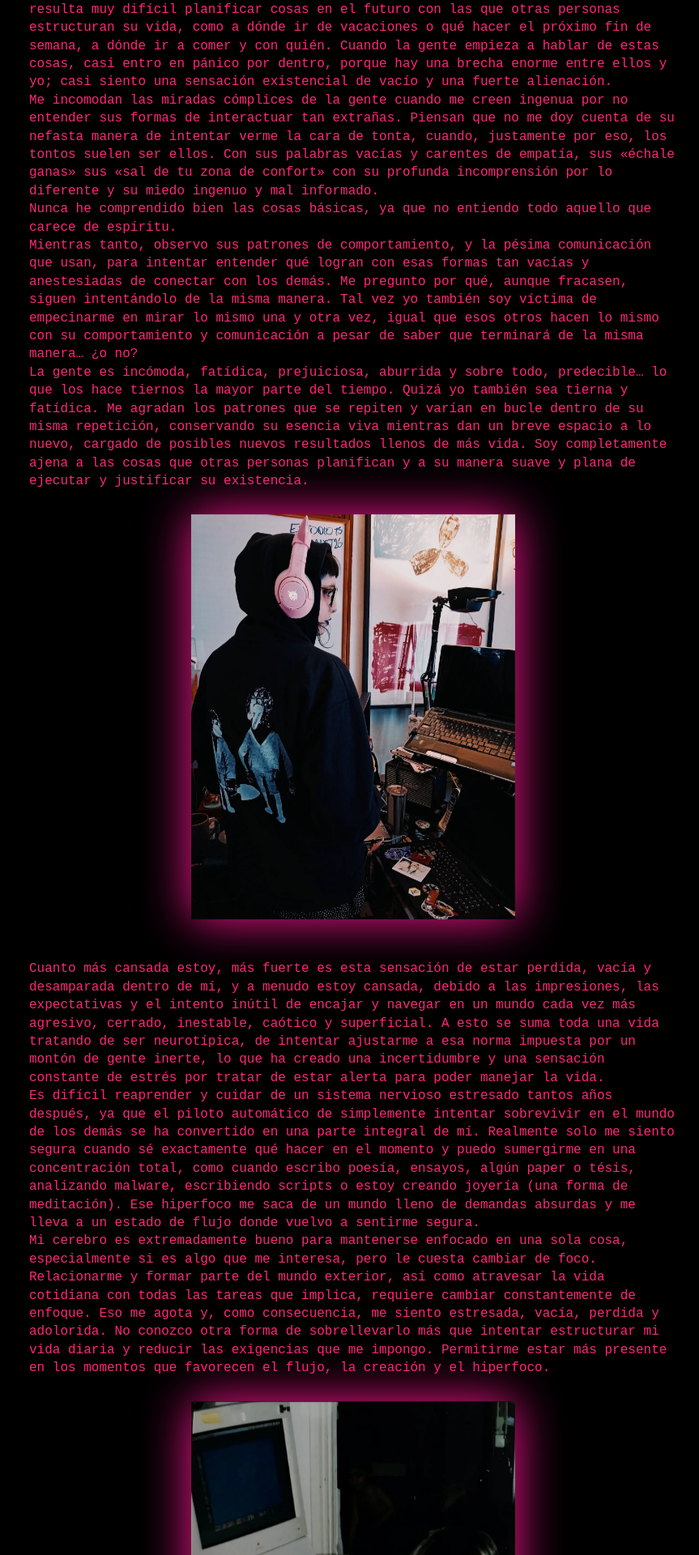
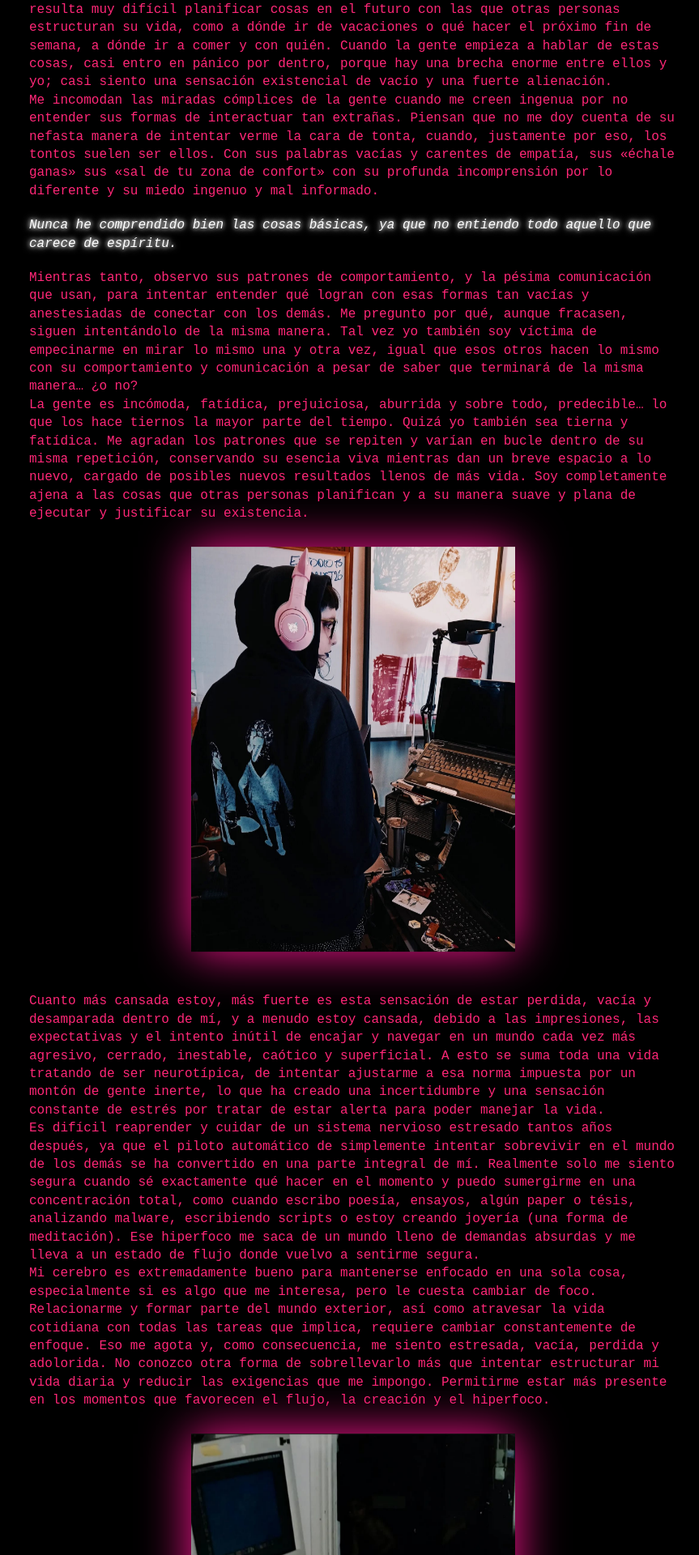
Before and after one commit to medusahra/medusahra.github.io, a Jekyll site: the page built from _posts/2025-11-13-neurodivergente.md, in a window 1280 px wide. Shown: the part 1256-3176 px from the top of the page at 81% size, without its empty margins (204-1067 px from the left). Built offline with Jekyll 4.4.1, drawn with Linux system fonts in a browser that asks for light colours.

Commit message:
Update 2025-11-13-neurodivergente.md

```diff
--- a/_posts/2025-11-13-neurodivergente.md
+++ b/_posts/2025-11-13-neurodivergente.md
@@ -16,7 +16,9 @@ pinned: true
 
 Qué incómoda la vida, pero ya que estamos aquí…
 
-Muy a menudo, más de lo que quisiera, me siento vacía y perdida, también terriblemente triste y huérfana. Es un sentimiento que he llevado conmigo desde que era muy pequeña. Quizá esté relacionado con el hecho de que experimento el mundo exterior como caótico y que tengo dificultad para encontrar sentido en cosas a las que otros les atribuyen significado.
+Muy a menudo, más de lo que quisiera, me siento vacía y perdida, también terriblemente triste y huérfana.
+Es un sentimiento que he llevado conmigo desde que era muy pequeña. Quizá esté relacionado con el hecho de que experimento el mundo exterior como caótico y que tengo dificultad para encontrar sentido
+en cosas a las que otros les atribuyen significado.
 
 Puedo ser ajena a cosas para las que otras personas se preparan, pero siento un significado profundo por unos segundos cuando hay un olor a pasto mojado en el aire después de la lluvia o cuando encuentro la mirada de mi gata Zero en el balcón, temprano en la mañana mientras el sol está saliendo o cuando cae el atardecer y se refleja en mi ventana. Solo pequeños destellos de significado y alegría abrumadores. Luego vuelvo a sentirme vacía y perdida la mayor parte del tiempo.
 
@@ -29,13 +31,17 @@ En un mundo exterior, que con todas sus impresiones, constantemente está pinch
 Me cuesta encontrar significado en tener un determinado trabajo o en otros indicadores de estatus social, incluidos amigos y eventos sociales, pero también me resulta muy difícil planificar cosas en el futuro con las que otras personas estructuran su vida, como a dónde ir de vacaciones o qué hacer el próximo fin de semana, a dónde ir a comer y con quién. Cuando la gente empieza a hablar de estas cosas, casi entro en pánico por dentro, porque hay una brecha enorme entre ellos y yo; casi siento una sensación existencial de vacío y una fuerte alienación.
 
 Me incomodan las miradas cómplices de la gente cuando me creen ingenua por no entender sus formas de interactuar tan extrañas. Piensan que no me doy cuenta de su nefasta manera de intentar verme la cara de tonta, cuando, justamente por eso, los tontos suelen ser ellos. Con sus palabras vacías y carentes de empatía, sus «échale ganas» sus «sal de tu zona de confort» con su profunda incomprensión por lo diferente y su miedo ingenuo y mal informado.
+<div style="margin: 20px 0;"></div>
 
+*Nunca he comprendido bien las cosas básicas, ya que no entiendo todo aquello que carece de espíritu.*
 
-Nunca he comprendido bien las cosas básicas, ya que no entiendo todo aquello que carece de espíritu.
+<div style="margin: 20px 0;"></div>
+Mientras tanto, observo sus patrones de comportamiento, y la pésima comunicación que usan, para intentar entender qué logran con esas formas tan vacías y anestesiadas de conectar con los demás.
+Me pregunto por qué, aunque fracasen, siguen intentándolo de la misma manera. Tal vez yo también soy víctima de empecinarme en mirar lo mismo una y otra vez, igual que esos otros hacen lo mismo con su comportamiento y comunicación a pesar de saber que terminará de la misma manera... ¿o no?
 
-Mientras tanto, observo sus patrones de comportamiento, y la pésima comunicación que usan, para intentar entender qué logran con esas formas tan vacías y anestesiadas de conectar con los demás. Me pregunto por qué, aunque fracasen, siguen intentándolo de la misma manera. Tal vez yo también soy víctima de empecinarme en mirar lo mismo una y otra vez, igual que esos otros hacen lo mismo con su comportamiento y comunicación a pesar de saber que terminará de la misma manera... ¿o no?
-
-La gente es incómoda, fatídica, prejuiciosa, aburrida y sobre todo, predecible... lo que los hace tiernos la mayor parte del tiempo. Quizá yo también sea tierna y fatídica. Me agradan los patrones que se repiten y varían en bucle dentro de su misma repetición, conservando su esencia viva mientras dan un breve espacio a lo nuevo, cargado de posibles nuevos resultados llenos de más vida. Soy completamente ajena a las cosas que otras personas planifican y a su manera suave y plana de ejecutar y justificar su existencia.
+La gente es incómoda, fatídica, prejuiciosa, aburrida y sobre todo, predecible... lo que los hace tiernos la mayor parte del tiempo. Quizá yo también sea tierna y fatídica.
+Me agradan los patrones que se repiten y varían en bucle dentro de su misma repetición, conservando su esencia viva mientras dan un breve espacio a lo nuevo, cargado de posibles nuevos resultados
+llenos de más vida. Soy completamente ajena a las cosas que otras personas planifican y a su manera suave y plana de ejecutar y justificar su existencia.
 
 
 
@@ -120,6 +126,9 @@ Gracias por leer, y si llegaste hasta aquí, si quieres conocer mi trabajo orfeb
 <a href="https://www.instagram.com/flabelum/" target="_blank">@flabelum</a>
 
 
+<div style="margin: 40px 0;"></div>
+
+
 
 
 [< volver al inicio](/)
```
